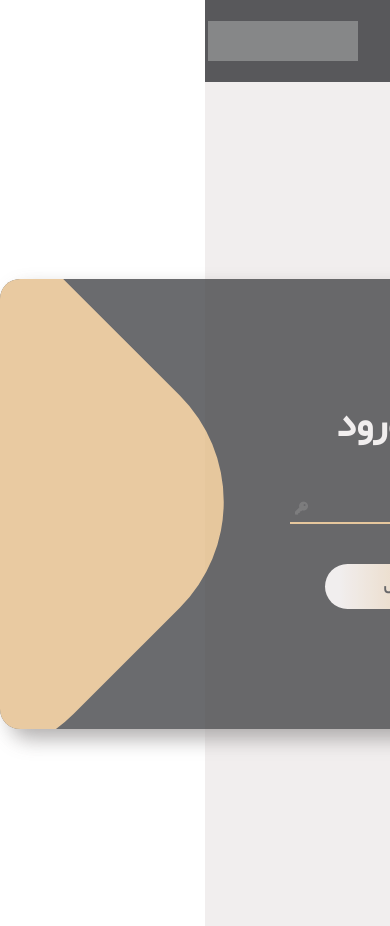
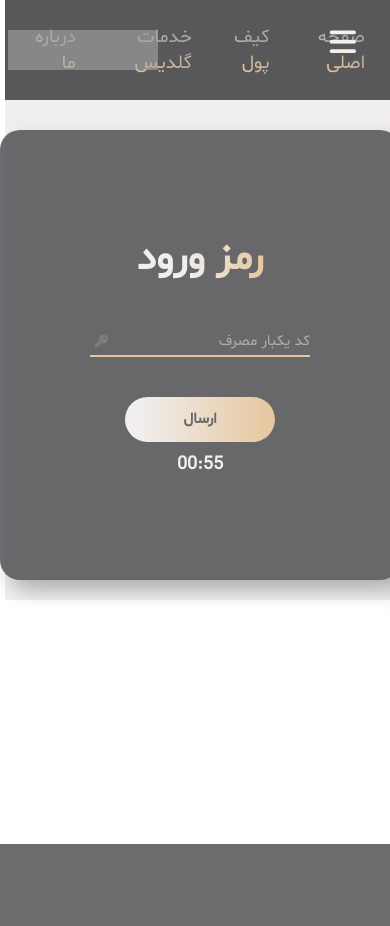
Before and after one commit to navidr98/Goldis, a Django app: page /accounts/verify/login/ in a window 390 px wide; the page is wider, and only the part inside the window is pictured. After the commit the page ends 844 px from the top of that part, so only its background shows below. Run offline with Django 5.2, Linux system fonts and the light colour scheme; parts of the project's set-up code (start-up, migrations or seed data) failed here and were passed over; grey boxes are pictures that could not be loaded.

Commit message:
navbar footer responsive

```diff
--- a/Goldis/accounts/static/accounts/styles/verify.css
+++ b/Goldis/accounts/static/accounts/styles/verify.css
@@ -141,3 +141,27 @@ html {
     border-radius: 15rem;
     transform: rotateZ(45deg);
 }
+
+.timer {
+    margin-top: 1rem;
+    font-size: 1.8rem;
+    color: var(--white-color);
+    font-weight: bold;
+}
+@media only screen and (max-width:768px){
+    .form-wrapper-bg-left , .form-wrapper-bg-right {
+        display: none;
+    }
+    .form-wrapper{
+        display: flex;
+        justify-content: center;
+        align-items: center;
+        margin-top: 0;
+        width: 40rem;
+    }
+
+    .container{
+        height: 58vh;
+        margin-bottom: 1rem;
+    }
+}
--- a/Goldis/accounts/templates/accounts/verify.html
+++ b/Goldis/accounts/templates/accounts/verify.html
@@ -24,9 +24,41 @@
                 </div>
                 <input class="form-btn" type="submit" value="ارسال">
             </form>
+            <div id="timer" class="timer">01:00</div>
         </div>
         <div class="form-wrapper-bg-left">
         </div>
     </div>
 </div>
 {% endblock %}
+
+{% block js %}
+    <script>
+
+        function startTimer(duration, display) {
+            let timer = duration, minutes, seconds;
+            const countdown = setInterval(() => {
+                minutes = Math.floor(timer / 60);
+                seconds = timer % 60;
+
+
+                minutes = minutes < 10 ? "0" + minutes : minutes;
+                seconds = seconds < 10 ? "0" + seconds : seconds;
+
+                display.textContent = minutes + ":" + seconds;
+
+                if (--timer < 0) {
+                    clearInterval(countdown);
+                    display.textContent = "اتمام وقت!";
+                }
+            }, 1000);
+        }
+
+
+        window.onload = function () {
+            const display = document.querySelector('#timer');
+            const duration = 60;
+            startTimer(duration, display);
+        };
+    </script>
+{% endblock %}
--- a/Goldis/accounts/views.py
+++ b/Goldis/accounts/views.py
@@ -8,7 +8,7 @@ from .models import OtpCode, User
 from django.contrib import messages
 from django.contrib.auth import authenticate, logout, login
 from django.contrib.auth.mixins import LoginRequiredMixin
-from django.contrib.auth import update_session_auth_hash
+
 
 
 class UserRegisterView(View):
@@ -169,22 +169,14 @@ class UserLogoutView(LoginRequiredMixin, View):
         return redirect('home:home')
 
 
-class UserProfileView(LoginRequiredMixin, View):
+class UserProfileView(View):
 
-    form_class = UserProfileForm
-    pass_form = UserChangePasswordForm
+    def get(self, request, user_id):
+        user = get_object_or_404(User, pk=user_id)
+        return render(request, 'accounts/profile.html', {'user':user})
 
 
-    def setup(self, request, *args, **kwargs):
-        self.user_instance = get_object_or_404(User, pk=kwargs['user_id'])
-        return super().setup(request, *args, **kwargs)
-
-    def dispatch(self, request, *args, **kwargs):
-        user = self.user_instance
-        if not user.id == request.user.id:
-            return redirect('home:home')
-        return super().dispatch(request, *args, **kwargs)
-
+class UserBankInfoView(View):
 
     def get(self, request, user_id):
         user = self.user_instance
--- a/Goldis/home/templates/home/index.html
+++ b/Goldis/home/templates/home/index.html
@@ -9,6 +9,8 @@
 
 {% block content %}
 
-    <h2>Index Page!!</h2>
+    {% include 'includes/old_header.html' %}
+
+
 
 {% endblock %}
--- a/Goldis/static/css/navbar.css
+++ b/Goldis/static/css/navbar.css
@@ -23,10 +23,10 @@ html {
     font-size: 62.5%;
 }
 
-.container {
+/* .container {
     width: 100%;
     height: 100vh;
-}
+} */
 
 
 .navigation {
@@ -186,15 +190,22 @@ ul li:hover > ul, ul li ul:hover{
         visibility: hidden;
     }
 
-    .navigation ul, .user-pic{
+    .user-pic{
         visibility: hidden;
     }
-    .navigation .logo-pic{
+    .logo-pic{
         left: 20%;
         flex-basis: 1rem;
     }
 
-    .navigation .nav-icon{
+
+
+    .navigation{
+        height: 10rem;
+        display: flex;
+    }
+
+    .nav-icon{
         display: inline;
         position: absolute;
         right: 10%;
--- a/Goldis/templates/includes/footer.html
+++ b/Goldis/templates/includes/footer.html
@@ -2,6 +2,7 @@
 {% load static %}
 {% block css %}
 <link rel="stylesheet" href="{% static 'css/footer.css' %}">
+<link href="https://cdnjs.cloudflare.com/ajax/libs/font-awesome/6.5.1/css/all.min.css" rel="stylesheet">
 {% endblock %}
 
 
--- a/Goldis/templates/includes/messages.html
+++ b/Goldis/templates/includes/messages.html
@@ -1,5 +1,16 @@
+<style>
+    .msg{
+        background-color: rgb(241, 238, 238);
+        color: rgb(228, 190, 138);
+        text-align: center;
+        font-size: 15px;
+        font-weight: bold;
+        font-family: 'shabnam';
+        padding-top: 10px;
+    }
+</style>
 
-<div align="center">
+<div class="msg">
     {% if messages %}
         {% for msg in messages %}
             <p class="alert alert-{{ msg.tags }} col-md-3">{{ msg }}</p>
--- a/Goldis/templates/includes/navbar.html
+++ b/Goldis/templates/includes/navbar.html
@@ -1,6 +1,7 @@
 {% load static %}
 {% block css %}
 <link rel="stylesheet" href="{% static 'css/navbar.css' %}">
+<link href="https://cdnjs.cloudflare.com/ajax/libs/font-awesome/6.5.1/css/all.min.css" rel="stylesheet">
 {% endblock %}
 
 
@@ -12,6 +13,14 @@
         <li><a href="#">درباره ما</a></li>
     </ul>
     <span class="nav-icon"><i class="fa-solid fa-bars"></i></span>
+    <!-- <div class="links-res">
+        <ul>
+            <li><a href="#">صفحه اصلی</a></li>
+            <li><a href="#">کیف پول</a></li>
+            <li><a href="#">خدمات گلدیس</a></li>
+            <li><a href="#">درباره ما</a></li>
+        </ul>
+    </div> -->
     <div class="user-pic">
         <img src="../../static/img/—Pngtree—outline user icon_5045523_prev_ui.png" alt="user-pic">
         {% if request.user.is_authenticated %}
@@ -56,4 +65,15 @@
         });
     });
 
+
+    document.addEventListener("DOMContentLoaded", () => {
+    const navIcon = document.querySelector('.nav-icon');
+    const ulLinks = document.querySelector('.ul-links');
+
+    navIcon.addEventListener('click', () => {
+        ulLinks.classList.toggle('show');
+    });
+});
+
+
 </script>
```
Also changed, not shown: other parts of Goldis/static/css/navbar.css (+51 -0 lines), Goldis/accounts/static/accounts/styles/signin.css (+18 -0 lines), Goldis/accounts/static/accounts/styles/signup.css (+20 -0 lines), Goldis/home/templates/home/header.html (+6 -4 lines), Goldis/static/css/footer.css (+22 -0 lines).
